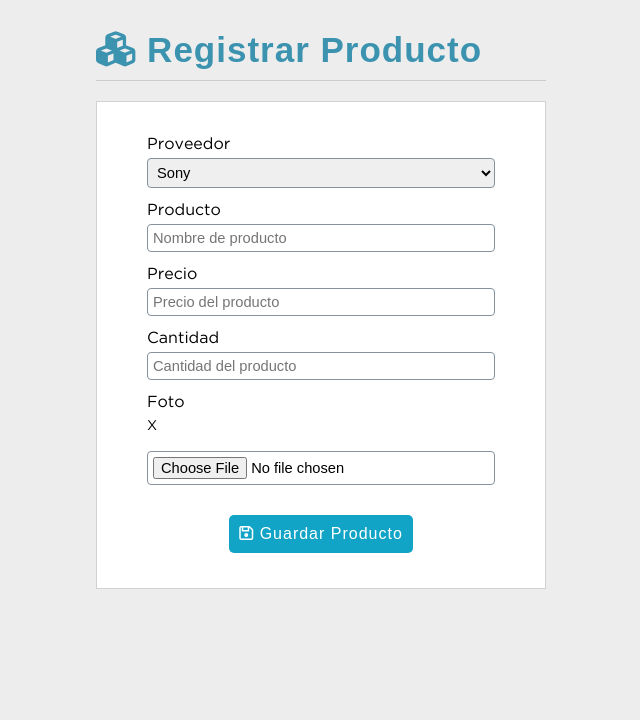
After one commit to williand94/SistemaFacturacion, a PHP site: page /sistema/registro_producto.php in a window 1280 px wide. The commit adds this page. Shown: the part 80-800 px from the top of the page, without its empty margins (319-959 px from the left). Run offline with PHP 8.4, Linux system fonts and the light colour scheme; the visitor is signed in with stand-in values (Sample User, id 1); some libraries are stand-ins or nearby versions.

Commit message:
Creamos el archivo registro_producto.php, para poder registrar nuevos productos en nuestro sistema

```diff
--- a/sistema/includes/nav.php
+++ b/sistema/includes/nav.php
@@ -27,10 +27,13 @@
 				</li>
 				<?php } ?>
 				<li class="principal">
-					<a href="#">Productos</a>
+					<a href="#"><i class="fas fa-cubes"></i> Productos</a>
 					<ul>
-						<li><a href="#">Nuevo Producto</a></li>
-						<li><a href="#">Lista de Productos</a></li>
+					<?php if($_SESSION["rol"] == 1 || $_SESSION["rol"] ==2){?>
+						<li><a href="registro_producto.php">Nuevo Producto</a></li>
+					<?php }?>
+
+						<li><a href="lista_productos.php">Lista de Productos</a></li>
 					</ul>
 				</li>
 				<li class="principal">
--- /dev/null
+++ b/sistema/registro_producto.php
@@ -0,0 +1,95 @@
+<?php
+
+   session_start();
+   if($_SESSION["rol"] != 1 AND $_SESSION["rol"] !=2)
+   {
+       header("Location: ./");
+   }
+   include "../conexion.php";
+
+    if(!empty($_POST))
+    {
+        $alert='';
+        if(empty($_POST["proveedor"]) || empty($_POST["contacto"])||empty($_POST["telefono"])||empty($_POST["direccion"]))
+        {
+            $alert = '<p class="msg_error">Todos lo campos son obligatorios.</p>';
+
+        }else{
+
+            $proveedor  = $_POST["proveedor"];
+            $contacto     = $_POST["contacto"];
+            $telefono   = $_POST["telefono"];
+            $direccion  = $_POST["direccion"];
+            $usuario_id = $_SESSION["idUser"];
+
+            $query_insert = mysqli_query($conection,"INSERT INTO proveedor(proveedor,contacto,telefono,direccion,usuario_id)
+                                                        VALUES('$proveedor','$contacto',$telefono,'$direccion','$usuario_id')");
+                 if($query_insert)
+                 {
+                     $alert = '<p class="msg_save">Proveedor guardado correctamente.</p>';
+                 }else{
+                     $alert = '<p class="msg_error">Error al guardar proveedor.</p>';
+                 }
+
+
+        }
+        mysqli_close($conection);
+
+
+    }
+
+
+
+?>
+
+<!DOCTYPE html>
+<html lang="es">
+<head>
+	<meta charset="UTF-8">
+	<?php include "includes/scripts.php";?>
+	<title>Registro Producto</title>
+</head>
+<body>
+	<?php include "includes/header.php"; ?>
+	<section id="container">
+
+        <div class="form_register">
+            <h1><i class="fas fa-cubes"></i> Registrar Producto</h1>
+            <hr>
+            <div class="alert"><?php echo isset($alert) ? $alert : ''; ?></div>
+
+            <form action="" method="post" enctype="multipart/form-data">
+                <label for="proveedor">Proveedor</label>
+                <select name="proveedor" id="proveedor">
+                    <option value="1">Sony</option>
+                </select>
+                <label for="producto">Producto</label>
+                <input type="text" name="producto" id="producto" placeholder="Nombre de producto">
+
+                <label for="precio">Precio</label>
+                <input type="number" name="precio" id="precio" placeholder="Precio del producto">
+
+                <label for="cantidad">Cantidad</label>
+                <input type="number" name="cantidad" id="cantidad" placeholder="Cantidad del producto">
+                <!-- <input type="submit" value="Guardar Cliente" class="btn_save"> -->
+
+                <div class="photo">
+                    <label for="foto">Foto</label>
+                    <div class="prevPhoto"></div>
+                    <span class="delPhoto notBlock">X</span>
+                    <label for="foto"></label>
+                    <div class="upimg">
+                    <input type="file" name="foto" id="foto">
+                    <div id="form_alert"></div>
+                </div>
+
+                <button type="submit" class="btn_save"><i class="far fa-save"></i> Guardar Producto</button>
+            </form>
+
+        </div>
+
+	</section>
+
+	<?php include "includes/footer.php"; ?>
+</body>
+</html>
```
